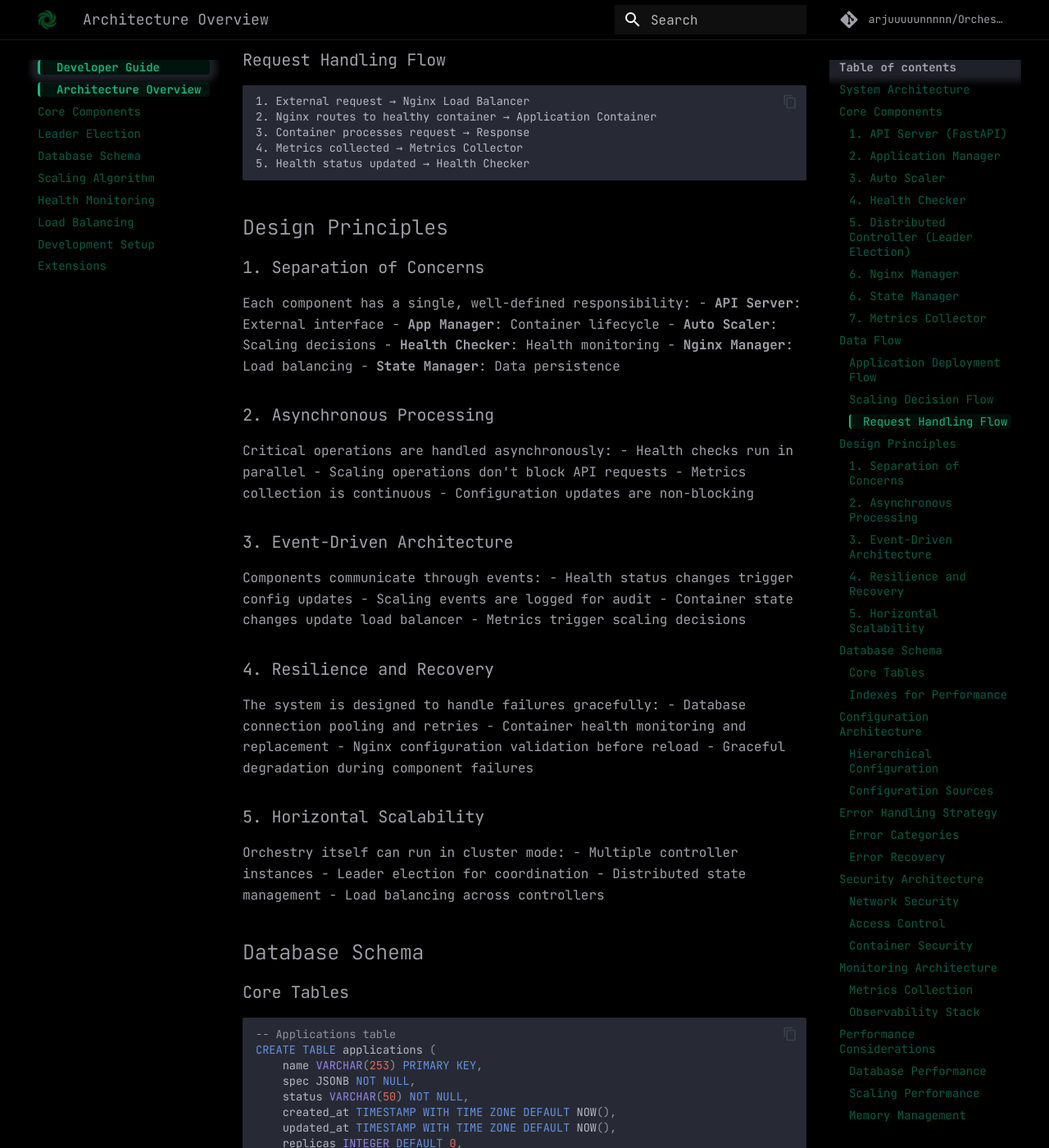
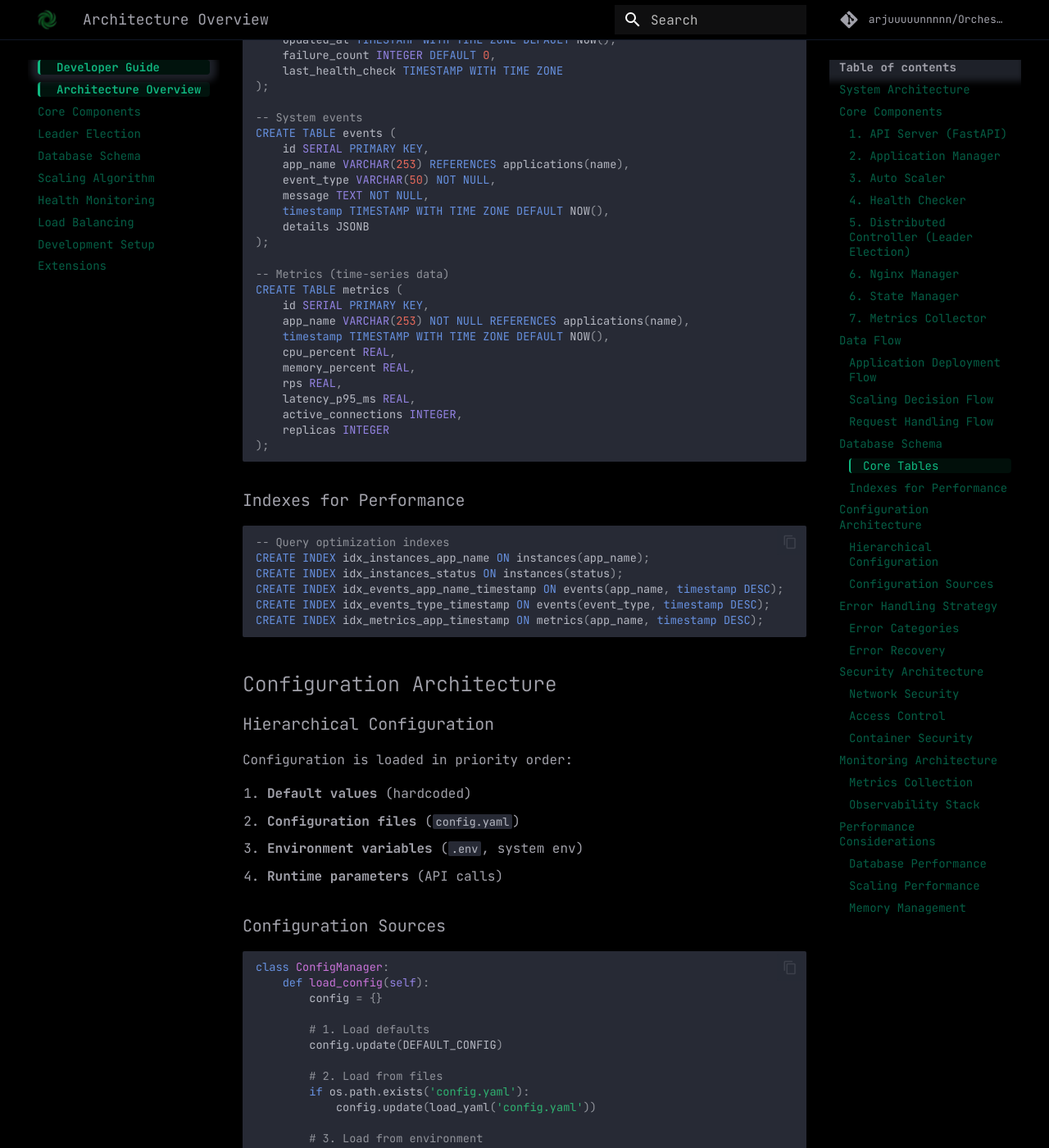
Before and after one commit to arjuuuuunnnnn/Orchestry, an MkDocs documentation site: the page built from docs/developer-guide/architecture.md, in a window 1280 px wide and 1400 px high, scrolled down 6990 px. Shown: the whole window at 82% size. Built offline with MkDocs 1.6.1 and Material for MkDocs 9.7.7, drawn with Linux system fonts in a browser that asks for light colours; comment, search, counter and statistics services are not loaded; the version menu is left out; some of the changed text lies outside the part shown.

Commit message:
update: docs

````diff
--- a/docs/developer-guide/architecture.md
+++ b/docs/developer-guide/architecture.md
@@ -75,29 +75,6 @@ app_manager.stop_app(app_name)
 **Key Files**:
 - `controller/scaler.py` - Auto-scaling logic and policies
 
-**Scaling Algorithm**:
-```python
-def should_scale(metrics, policy):
-    # Multi-metric scaling decision
-    scale_factors = {
-        'cpu': metrics.cpu_percent / policy.max_cpu_percent,
-        'memory': metrics.memory_percent / policy.max_memory_percent,
-        'rps': metrics.rps / (policy.target_rps_per_replica * metrics.replicas),
-        'latency': metrics.p95_latency / policy.max_latency_ms,
-        'connections': metrics.connections / (policy.max_conn_per_replica * metrics.replicas)
-    }
-
-    # Scale out if any metric exceeds threshold
-    max_factor = max(scale_factors.values())
-    if max_factor > policy.scale_out_threshold_pct / 100:
-        return ScaleDecision(should_scale=True, direction='out')
-
-    # Scale in if all metrics below threshold
-    if max_factor < policy.scale_in_threshold_pct / 100:
-        return ScaleDecision(should_scale=True, direction='in')
-
-    return ScaleDecision(should_scale=False)
-```
 
 ### 4. Health Checker
 
@@ -143,20 +120,6 @@ def should_scale(metrics, policy):
 - **Split-Brain Prevention**: Database-based coordination prevents conflicts
 - **Load Balancer Integration**: Nginx routes write operations to leader only
 - **Health Monitoring**: Continuous node health and lease management
-
-**Leader Election Process**:
-```python
-# Nodes compete for leadership using atomic database operations
-def _try_acquire_leadership(self) -> bool:
-    # Atomic lease acquisition using PostgreSQL
-    cursor.execute("""
-        INSERT INTO leader_lease (leader_id, term, expires_at)
-        VALUES (%s, %s, CURRENT_TIMESTAMP + INTERVAL '%s seconds')
-        ON CONFLICT (id) DO UPDATE SET ...
-        WHERE leader_lease.expires_at <= CURRENT_TIMESTAMP
-    """)
-    return cursor.rowcount > 0
-```
 
 **API Integration**:
 ```python
@@ -274,50 +237,6 @@ upstream {app_name} {{
 4. Metrics collected → Metrics Collector
 5. Health status updated → Health Checker
 ```
-
-## Design Principles
-
-### 1. Separation of Concerns
-
-Each component has a single, well-defined responsibility:
-- **API Server**: External interface
-- **App Manager**: Container lifecycle
-- **Auto Scaler**: Scaling decisions
-- **Health Checker**: Health monitoring
-- **Nginx Manager**: Load balancing
-- **State Manager**: Data persistence
-
-### 2. Asynchronous Processing
-
-Critical operations are handled asynchronously:
-- Health checks run in parallel
-- Scaling operations don't block API requests
-- Metrics collection is continuous
-- Configuration updates are non-blocking
-
-### 3. Event-Driven Architecture
-
-Components communicate through events:
-- Health status changes trigger config updates
-- Scaling events are logged for audit
-- Container state changes update load balancer
-- Metrics trigger scaling decisions
-
-### 4. Resilience and Recovery
-
-The system is designed to handle failures gracefully:
-- Database connection pooling and retries
-- Container health monitoring and replacement
-- Nginx configuration validation before reload
-- Graceful degradation during component failures
-
-### 5. Horizontal Scalability
-
-Orchestry itself can run in cluster mode:
-- Multiple controller instances
-- Leader election for coordination
-- Distributed state management
-- Load balancing across controllers
 
 ## Database Schema
 
````
Also changed, not shown: other parts of docs/developer-guide/architecture.md (+1 -1 lines), docs/user-guide/cli-reference.md (+2 -2 lines), docs/user-guide/configuration.md (+1 -1 lines), docs/user-guide/troubleshooting.md (+1 -1 lines).
